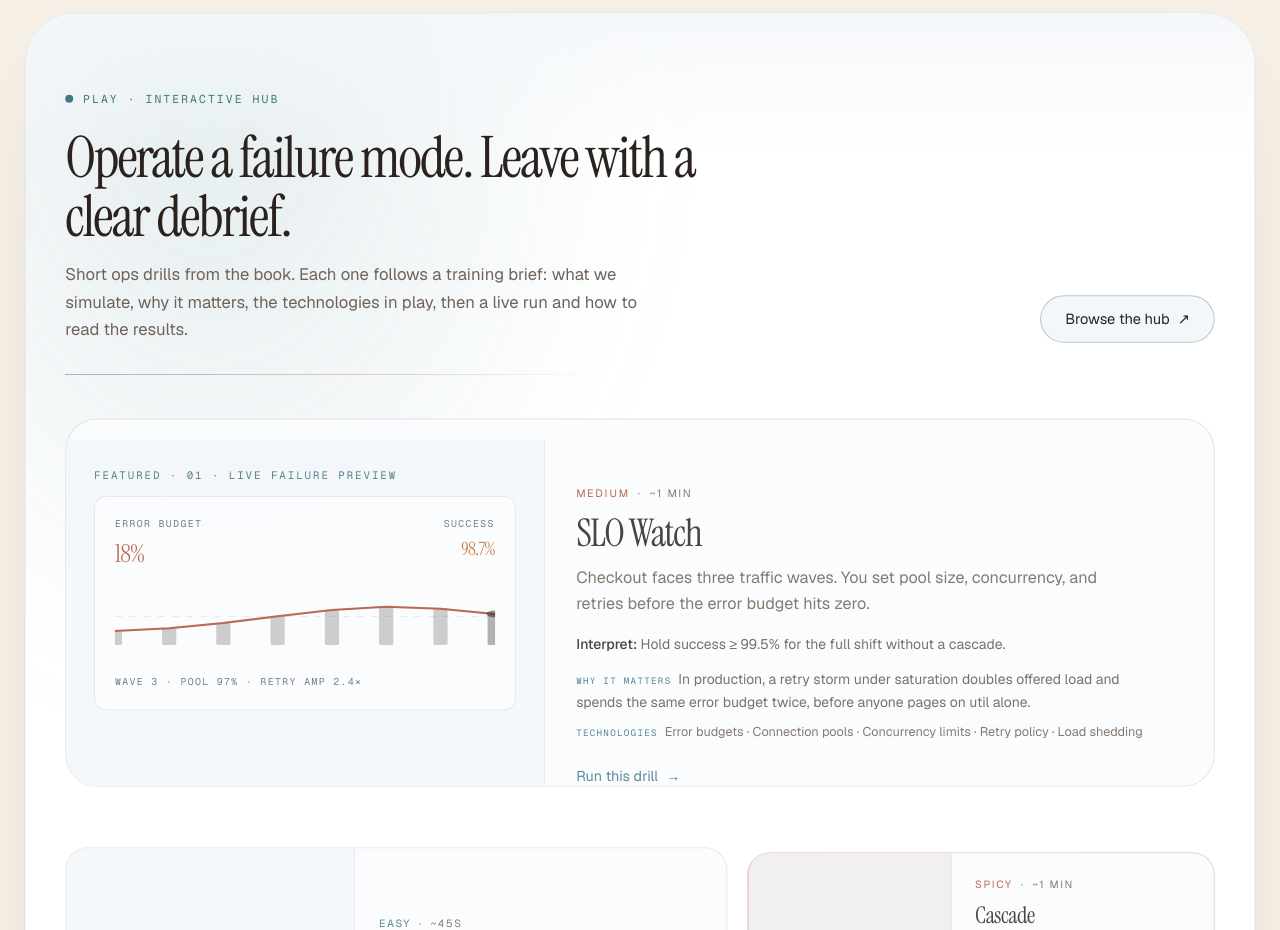
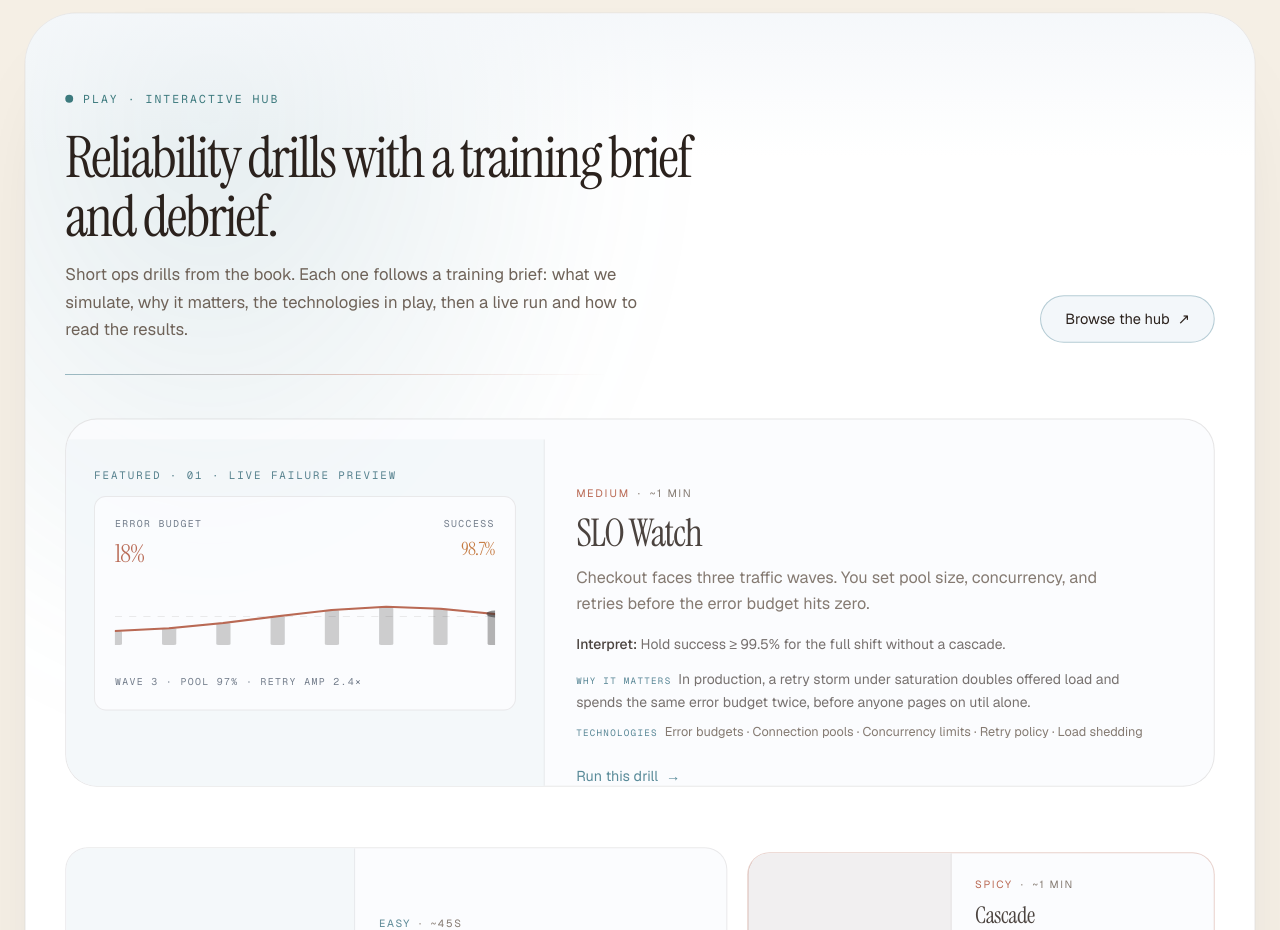
Before and after one commit to baodium/baodium-home, a Next.js app: page / in a window 1280 px wide. Shown: the part 2100-3030 px from the top of the page. Built offline with nearby package versions, Linux system fonts and the light colour scheme.

Commit message:
Tone down Play hub headlines to plain engineering prose.
Co-authored-by: Adewale OBADIMU <baodium@gmail.com>

```diff
--- a/src/components/PlaySection.tsx
+++ b/src/components/PlaySection.tsx
@@ -80,7 +80,7 @@ export function PlaySection() {
                 id="play-heading"
                 className="mt-5 font-serif text-[clamp(2.15rem,4.6vw,3.6rem)] leading-[1.02] tracking-[-0.035em] text-ink"
               >
-                Operate a failure mode. Leave with a clear debrief.
+                Reliability drills with a training brief and debrief.
               </h2>
               <p className="mt-4 max-w-xl text-[1.05rem] leading-relaxed text-muted">
                 Short ops drills from the book. Each one follows a training brief:
--- a/src/components/play/PlayHub.tsx
+++ b/src/components/play/PlayHub.tsx
@@ -57,7 +57,7 @@ export function PlayHub() {
               Play · Interactive hub
             </p>
             <h1 className="mt-5 max-w-3xl font-serif text-[clamp(2.4rem,5.6vw,4rem)] leading-[1.02] tracking-[-0.04em] text-ink">
-              Operate a failure mode. Leave with a clear debrief.
+              Reliability drills with a training brief and debrief.
             </h1>
             <p className="mt-5 max-w-xl text-[1.05rem] leading-relaxed text-muted">
               Each drill is a short ops shift from{" "}
```
